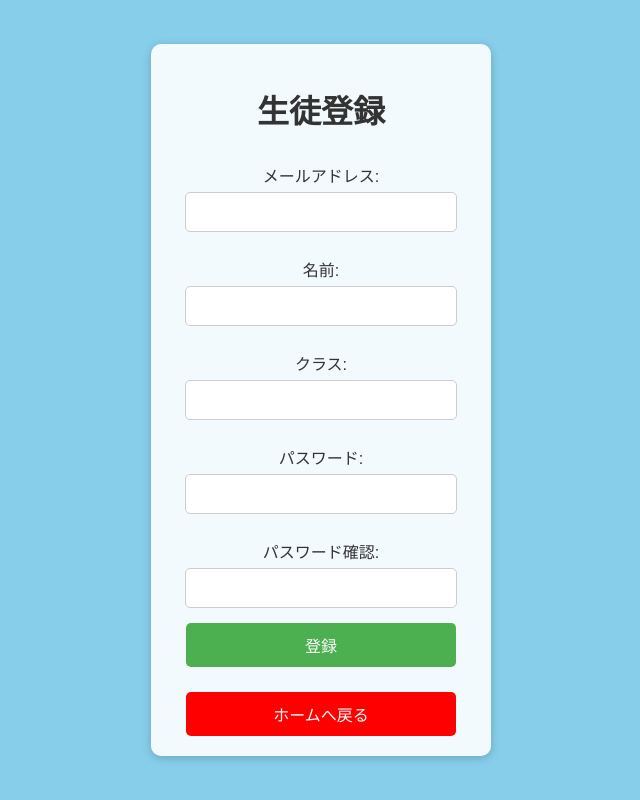
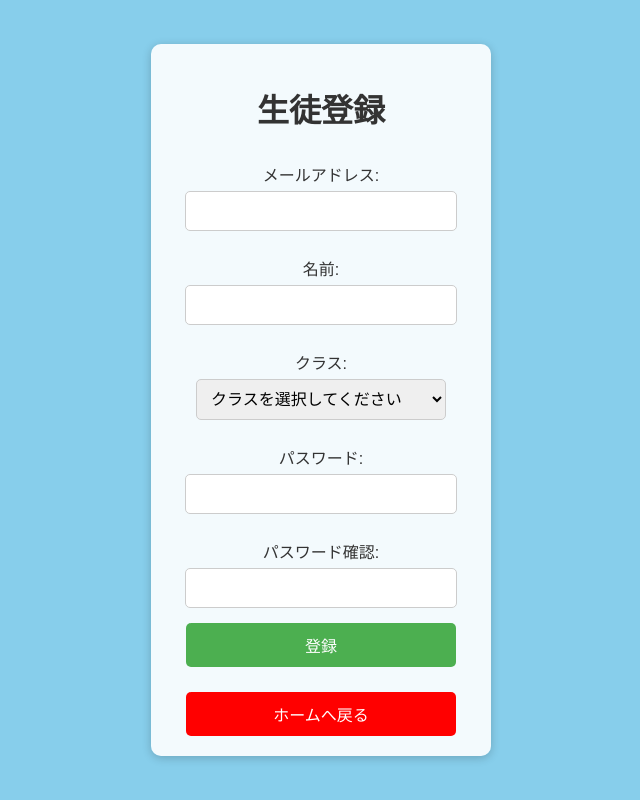
Before and after one commit to 211032/sotsuken, a Django app: page /register_student/ in a window 1280 px wide. Shown: the whole page, without its empty margins (319-959 px from the left). Run offline with Django 5.2, Linux system fonts and the light colour scheme; parts of the project's set-up code (start-up, migrations or seed data) failed here and were passed over.

Commit message:
HTML,CSS編集1/15

```diff
--- a/static/CSS/css.css
+++ b/static/CSS/css.css
@@ -69,6 +69,17 @@ label {
 }
 
 input {
+    width: 250px; /* 入力フィールドの幅を固定 */
+    padding: 10px; /* 内側の余白 */
+    margin-bottom: 15px; /* 下に余白を追加 */
+    border: 1px solid #ccc; /* ボーダー */
+    border-radius: 5px; /* 角を丸める */
+    font-size: 16px; /* フォントサイズ */
+    transition: border-color 0.3s; /* ボーダーカラーのトランジション */
+    text-align: left; /* 入力内容を左揃え */
+}
+
+select {
     width: 250px; /* 入力フィールドの幅を固定 */
     padding: 10px; /* 内側の余白 */
     margin-bottom: 15px; /* 下に余白を追加 */
--- a/templates/register_student.html
+++ b/templates/register_student.html
@@ -28,7 +28,19 @@
         <input type="text" id="student_name" name="student_name" required>
 
         <label for="student_class">クラス:</label>
-        <input type="text" id="student_class" name="student_class" required>
+        <select id="student_class" name="student_class" required>
+        <option value="" disabled selected>クラスを選択してください</option>
+        <option value="R4A1">R4A1</option>
+        <option value="R3A1">R3A1</option>
+        <option value="R3A2">R3A2</option>
+        <option value="R2A1">R2A1</option>
+            <option value="R2A2">R2A2</option>
+            <option value="R1A1">R1A1</option>
+            <option value="R1A2">R1A2</option>
+            <option value="R3G1">R3G1</option>
+            <option value="R2G1">R2G1</option>
+            <option value="R1G1">R1G1</option>
+        </select>
 
         <label for="password">パスワード:</label>
         <input type="password" id="password" name="password" required>
```
